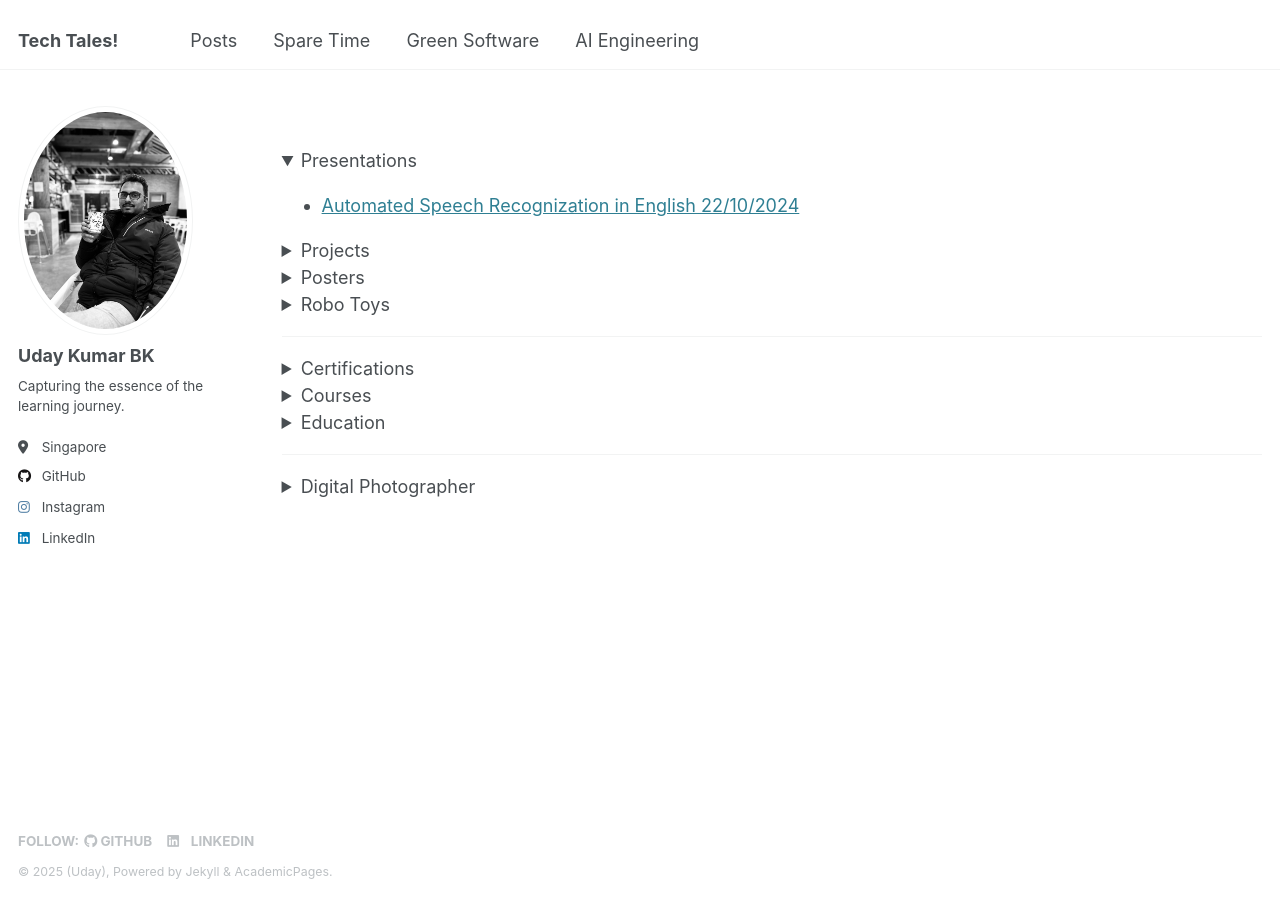
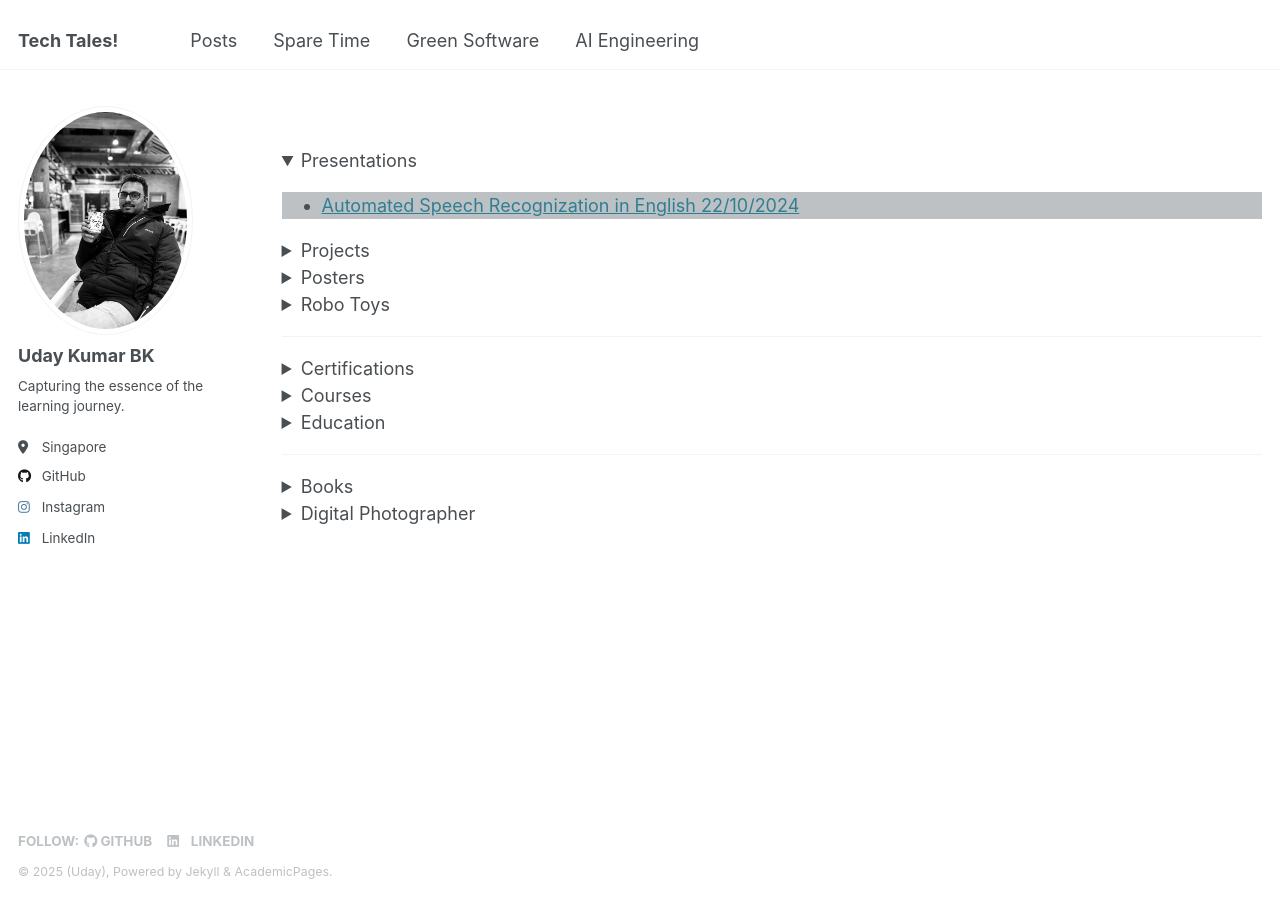
Before and after one commit to uday160386/uday160386.github.io, a Jekyll site: the page built from _pages/onspare.md, in a window 1280 px wide. Built offline with Jekyll 4.4.1, drawn with Linux system fonts in a browser that asks for light colours; some of the changed text lies outside the part shown.

Commit message:
commit code

```diff
--- a/_pages/onspare.md
+++ b/_pages/onspare.md
@@ -10,44 +10,51 @@
 
 {% include base_path %}
 
+
 <details open>
   <summary>Presentations </summary>
+   <div style = "background: #bdc1c4; width:auto">
   <ul>
   <li><a href ="../Documents/ASR-Presentation.pdf">Automated Speech Recognization in English 22/10/2024</a> </li>
   </ul>
+  </div>
 
 </details>
 
 <details>
   <summary>Projects </summary>
-
+ <div style = "background: #bdc1c4; width:auto">
 {% include base_path %}
 
 {% for post in site.aiprojects %}
   {% include archive-single.html %}
 {% endfor %}
+</div>
 </details>
 
 <details>
   <summary>Posters </summary>
+   <div style = "background: #bdc1c4; width:auto">
   <ul>
   <li><a href =""></a> </li>
   </ul>
-
+</div>
 </details>
 
 <details>
   <summary>Robo Toys </summary>
+   <div style = "background: #bdc1c4; width:auto">
   <ul>
   <li><a href =""></a> </li>
   </ul>
-
+</div>
 </details>
 
 <hr>
 
 <details>
   <summary>Certifications </summary>
+   <div style = "background: #bdc1c4; width:auto">
   <ul>
   <li>[AWS] : AWS Cloud Practitioner </li>
   <li>[Microsoft] : Microsoft Certified: Azure Fundamentals </li>
@@ -57,10 +64,11 @@
   <li> [Linux] : Green Software for Practitioners</li>
   <li> [DevOps Institute] : Site Reliability Engineering (SRE) Foundation℠ Certification</li>
   </ul>
-
+</div>
 </details>
 <details>
   <summary>Courses </summary>
+   <div style = "background: #bdc1c4; width:auto">
   <ul>
   <li> [Udemy] : REST API Management, Monitoring & Analytics using Kong 3</li>
   <li> [Udemy] : Microservices Software Architecture: Patterns and Techniques</li>
@@ -70,20 +78,31 @@
   <li> [Linkedin Learning] : Mentoring Others</li>
   <li> [Linkedin Learning] : Leadership Foundations (2013)</li>
   </ul>
-
+</div>
 </details>
 
 <details>
   <summary>Education</summary>
+   <div style = "background: #bdc1c4; width:auto">
   <ul>
   <li>[IIIT-H] : PG Certification Program in Artificial Intelligence and Machine Learning</li>
   <li>[Bits Pilani] : Masters in Software Engineering</li>
   </ul>
+  </div>
 </details>
 <hr>
 <details>
+  <summary>Books</summary>
+   <div style = "background: #bdc1c4; width:auto">
+  <ul>
+  <li><a href ="https://www.amazon.in/7-Roots-Alex-Heli/dp/B01MXKK3E9">Roots</a></li>
+  <li><a href ="https://www.amazon.sg/Simply-Fly-Odyssey-Captain-Gopinath/dp/8172238428">Simply Fly: A Deccan Odyssey</a> </li>
+  </ul>
+  </div>
+</details>
+<details>
   <summary>Digital Photographer </summary>
-
+   <div style = "background: #bdc1c4; width:auto">
   <!-- <img src="/images/aboutme/travel_profile.jpeg" alt="drawing" style="width:300px;height:300px;align=center" align="center"/> -->
   <p align="right">
          is more than a hobby for me; it is a way of expressing my artistic vision and creativity.
@@ -102,6 +121,7 @@
 
 I have been fortunate enough to travel to amazing places all over the world. From the majestic mountains of Japan to the vibrant streets of India, I have witnessed the beauty and diversity of our planet.
 </p>
+</div>
 </details>
 
 [Github]: https://github.com/uday160386/
```
Also changed, not shown: 2 other files.
